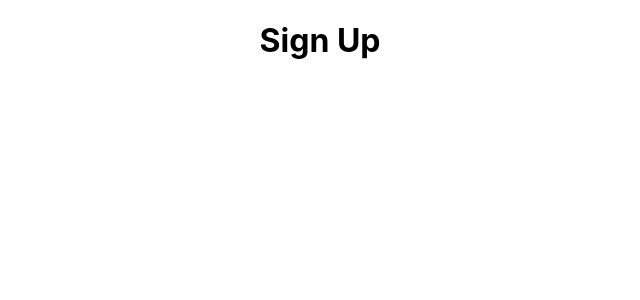
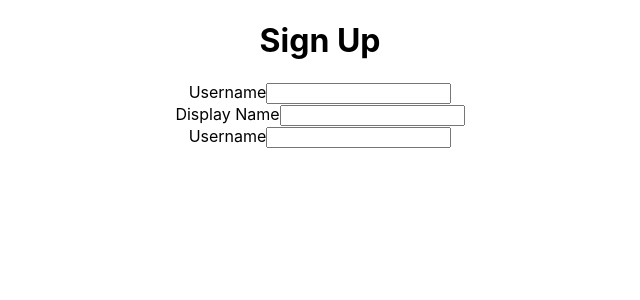
Before and after one commit to ibrahimbayramli/hoaxify-app, a React (Create React App) app in the folder ui/: page / in a window 1280 px wide. Shown: the top 300 px of the page, without its empty margins (320-960 px from the left). Built offline with nearby package versions, Linux system fonts and the light colour scheme.

Commit message:
8 - UserSignupPage (React)

```diff
--- a/ui/src/UserSignupPage.js
+++ b/ui/src/UserSignupPage.js
@@ -4,7 +4,21 @@ class UserSignupPage extends React.Component {
     render() {
         return (
 
-            <h1>Sign Up</h1>
+            <form >
+                <h1>Sign Up</h1>
+                <div>
+                    <label >Username</label>
+                    <input />
+                </div>
+                <div>
+                    <label >Display Name</label>
+                    <input />
+                </div>
+                <div>
+                    <label >Username</label>
+                    <input />
+                </div>
+            </form>
     )
     }
 }
```
